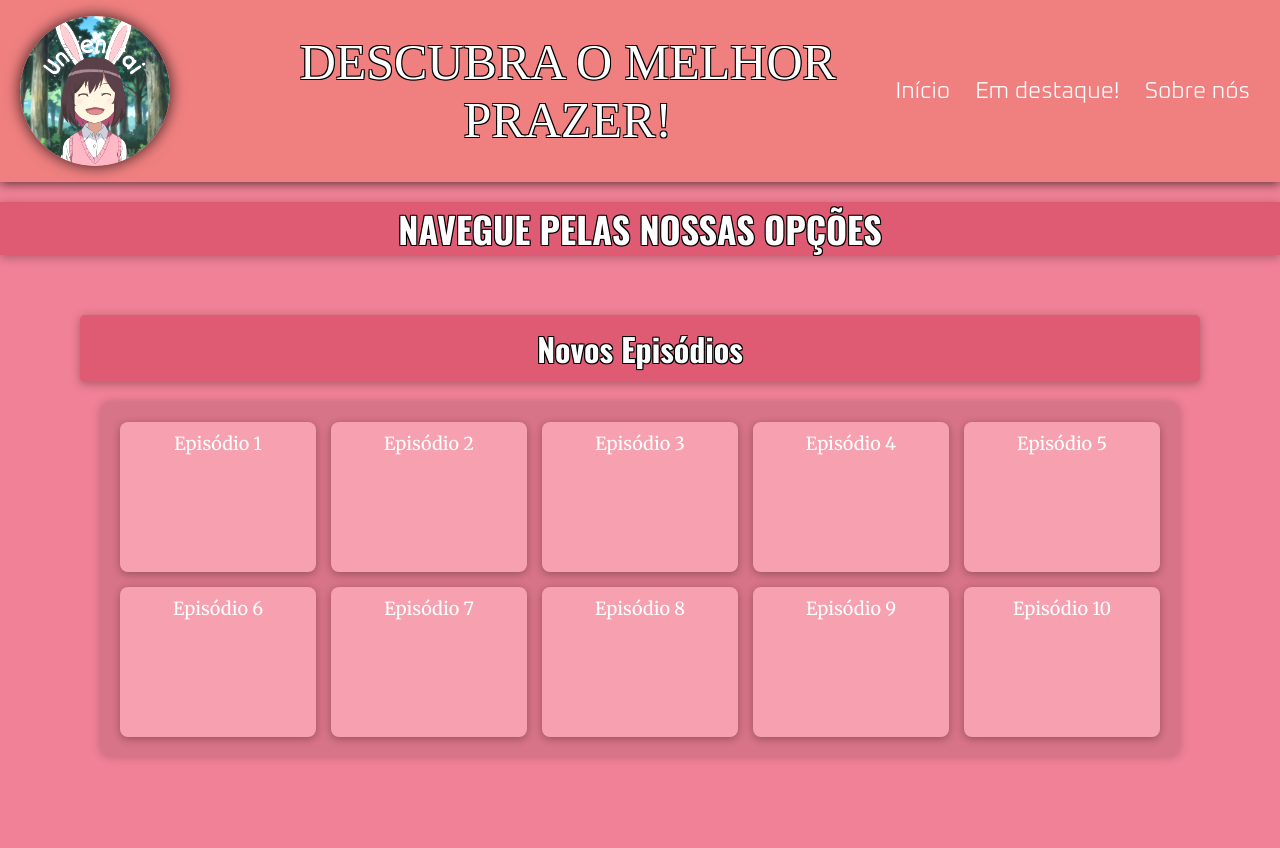
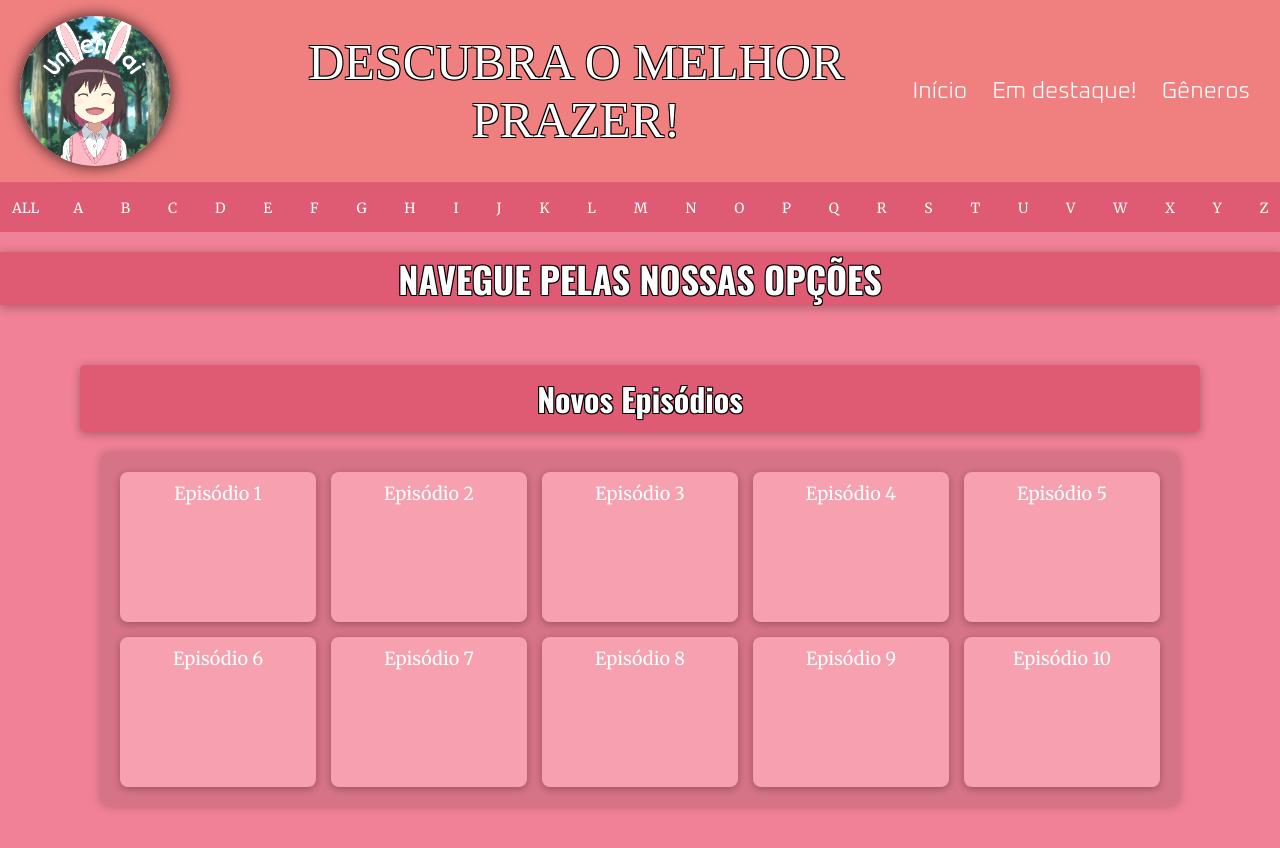
Before and after one commit to nadolnygui/UNIHentai, a plain HTML site: page index.html in a window 1280 px wide. Before the commit the page ends 817 px from the top, so only its background shows below. Drawn offline with nearby package versions, Linux system fonts and the light colour scheme; a web font is replaced by a local one.

Commit message:
paginas generos

```diff
--- a/index.html
+++ b/index.html
@@ -24,12 +24,42 @@
                         <a href="">Em destaque!</a>
                     </li>
                     <li>
-                        <a href="">Sobre nós</a>
+                        <a href="">Gêneros</a>
                     </li>
                 </ul>
             </nav>
         </div>
     </header>
+
+    <ul class="abc"><li><a href="https://animeshentai.biz/hentai/">ALL
+    </a></li><li><a href="https://animeshentai.biz/genero/a/">A</a></li>
+    <li><a href="https://animeshentai.biz/genero/b/">B</a></li>
+    <li><a href="https://animeshentai.biz/genero/c/">C</a></li>
+    <li><a href="https://animeshentai.biz/genero/d/">D</a></li>
+    <li><a href="https://animeshentai.biz/genero/e/">E</a></li>
+    <li><a href="https://animeshentai.biz/genero/f/">F</a></li>
+    <li><a href="https://animeshentai.biz/genero/g/">G</a></li>
+    <li><a href="https://animeshentai.biz/genero/h/">H</a></li>
+    <li><a href="https://animeshentai.biz/genero/i/">I</a></li>
+    <li><a href="https://animeshentai.biz/genero/j/">J</a></li>
+    <li><a href="https://animeshentai.biz/genero/k/">K</a></li>
+    <li><a href="https://animeshentai.biz/genero/l/">L</a></li>
+    <li><a href="https://animeshentai.biz/genero/m/">M</a></li>
+    <li><a href="https://animeshentai.biz/genero/n/">N</a></li>
+    <li><a href="https://animeshentai.biz/genero/o/">O</a></li>
+    <li><a href="https://animeshentai.biz/genero/p/">P</a></li>
+    <li><a href="https://animeshentai.biz/genero/q/">Q</a></li>
+    <li><a href="https://animeshentai.biz/genero/r/">R</a></li>
+    <li><a href="https://animeshentai.biz/genero/s/">S</a></li>
+    <li><a href="https://animeshentai.biz/genero/t/">T</a></li>
+    <li><a href="https://animeshentai.biz/genero/u/">U</a></li>
+    <li><a href="https://animeshentai.biz/genero/v/">V</a></li>
+    <li><a href="https://animeshentai.biz/genero/w/">W</a></li>
+    <li><a href="https://animeshentai.biz/genero/x/">X</a></li>
+    <li><a href="https://animeshentai.biz/genero/y/">Y</a></li>
+    <li><a href="https://animeshentai.biz/genero/z/">Z</a></li>
+</ul>
+
     <section id="home">
         <div class="container">
             <h2>NAVEGUE PELAS NOSSAS OPÇÕES</h2>
--- a/main.css
+++ b/main.css
@@ -81,6 +81,34 @@ header nav li a:hover {
     transform: scale(1.2);
 }
 
+ul.abc {
+    width: 100%;
+    background: #de5b73;
+    white-space: nowrap;
+    overflow: auto;
+    text-align: center;
+}
+
+ul.abc li {
+    display: inline-block;
+    padding: 15px 2px;
+}
+
+ul.abc li:first-child>a {
+    margin-left: 0;
+}
+ul.abc li a {
+    color: #fff;
+    text-decoration: none;
+}
+
+ul.abc li a {
+    padding: 10px;
+    margin: 5px;
+    font-size: 14px;
+    border-radius: 3px;
+}
+
 section {
     padding: 20px 0;
     text-align: center;
```
Also changed, not shown: generoA.html (added), generoALL.html (added).
